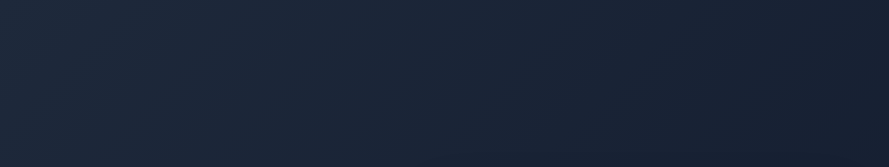
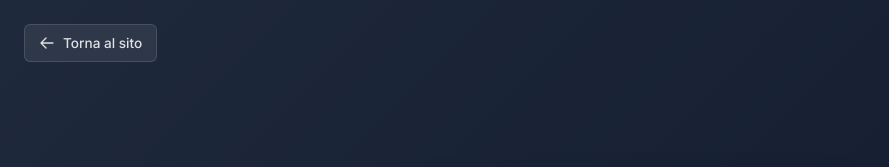
Before and after one commit to DavideCDC/rcs, a website: page rcs/admin/login.html in a window 1280 px wide. Shown: the top 167 px of the page, without its empty margins (0-889 px from the left). Drawn offline with nearby package versions, Linux system fonts and the light colour scheme.

Commit message:
feat: pulsante Torna al sito nel login admin

```diff
--- a/rcs/admin/admin.css
+++ b/rcs/admin/admin.css
@@ -333,6 +333,38 @@ input, textarea, select { font-family: inherit; font-size: 0.92rem; }
   justify-content: center;
   background: linear-gradient(135deg, #1e293b 0%, #0f172a 100%);
   padding: 24px;
+  position: relative;
+}
+
+.login-back {
+  position: absolute;
+  top: 24px;
+  left: 24px;
+  display: inline-flex;
+  align-items: center;
+  gap: 8px;
+  padding: 8px 14px;
+  border-radius: var(--admin-radius-sm);
+  background: rgba(255,255,255,0.08);
+  border: 1px solid rgba(255,255,255,0.12);
+  color: rgba(255,255,255,0.85);
+  font-size: 0.85rem;
+  font-weight: 500;
+  text-decoration: none;
+  transition: background 0.15s, border-color 0.15s, color 0.15s;
+}
+
+.login-back:hover {
+  background: rgba(255,255,255,0.14);
+  border-color: rgba(255,255,255,0.22);
+  color: #fff;
+  text-decoration: none;
+}
+
+.login-back svg { width: 16px; height: 16px; }
+
+@media (max-width: 480px) {
+  .login-back { top: 14px; left: 14px; padding: 6px 10px; font-size: 0.8rem; }
 }
 
 .login-card {
--- a/rcs/admin/login.html
+++ b/rcs/admin/login.html
@@ -9,6 +9,13 @@
   <link rel="stylesheet" href="/admin/admin.css">
 </head>
 <body class="login-page">
+  <a href="/" class="login-back">
+    <svg xmlns="http://www.w3.org/2000/svg" viewBox="0 0 24 24" fill="none" stroke="currentColor" stroke-width="2" aria-hidden="true">
+      <path stroke-linecap="round" stroke-linejoin="round" d="M10.5 19.5 3 12m0 0 7.5-7.5M3 12h18"/>
+    </svg>
+    Torna al sito
+  </a>
+
   <main class="login-card">
     <div class="login-logo"><img src="/assets/rcs_logo.png" alt="RCS Srl"></div>
     <h1 class="login-title">Area amministrativa</h1>
```
